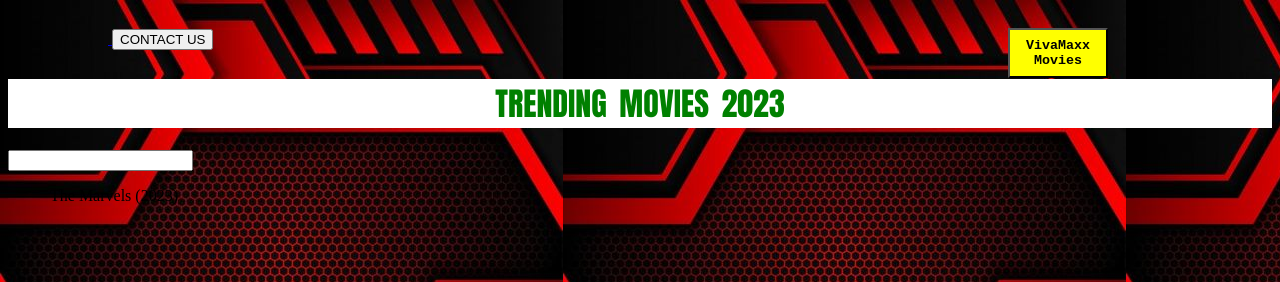
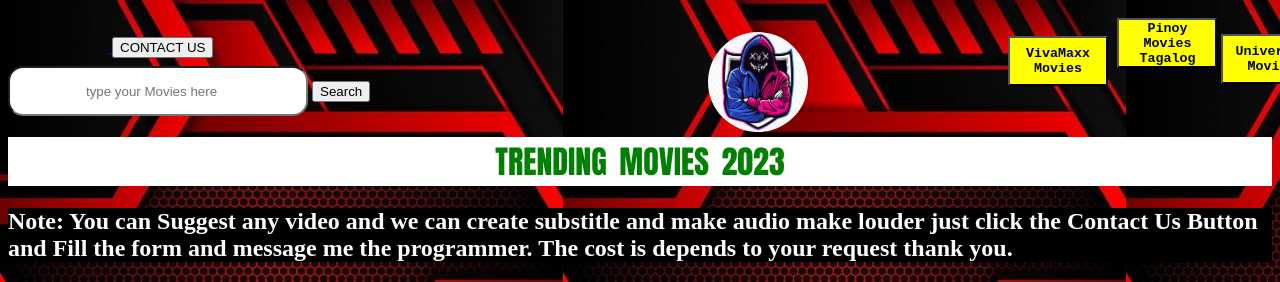
Before and after one commit to RedAshxx/Red-Ash-Website, a plain HTML site: page Videopage.html in a window 1280 px wide. Shown: the top 282 px of the page. Drawn offline with Linux system fonts and the light colour scheme.

Commit message:
Update Videopage.html

```diff
--- a/Videopage.html
+++ b/Videopage.html
@@ -14,11 +14,7 @@
 <link rel="stylesheet" href="Cssvd.css">
 <style>
 
-#searchInput {
-  width: 80%;
-  padding: 10px;
-  margin: 10px 0;
-}
+
 #fileList {
   list-style-type: none;
   padding: 0;
@@ -36,6 +32,23 @@
 <button id="CONTACT US">    CONTACT US</button>
 </a>
 
+
+<button style=" box-sizing: border-box;  display:inline-block; position: relative; top:10px;  left: 900px;; background-color:yellow; justify-content:end; box-shadow:white;  text-align: center; width: 100px; height: 50px; font-family: 'Courier New', Courier, monospace;">  <b>Pinoy Movies Tagalog</b>  </button>
+
+
+
+<button style=" box-sizing: border-box;  display:inline-block; position: relative; top:18px;  left: 900px;; background-color:yellow; justify-content:end; box-shadow:white;  text-align: center; width: 100px; height: 50px; font-family: 'Courier New', Courier, monospace;">  <b>Universal  Movies</b>  </button>
+
+<button style=" box-sizing: border-box;  display:inline-block; position: relative; top:18px;  left: 900px;; background-color:yellow; justify-content:end; box-shadow:white;  text-align: center; width: 100px; height: 50px; font-family: 'Courier New', Courier, monospace;">  <b>Anime  Movies</b>  </button>
+
+
+
+
+<form>
+<input style="  border-radius: 15px;   text-align: center;      box-sizing: border-box; margin: 0%  padding: 0%; width: 300px;    height: 50px;" type="search" placeholder="type your Movies here">
+
+<button>  Search </button>
+</form>
 </nav>
 </head>
 
@@ -46,17 +59,7 @@
 
 
 
-
-  <input type="text" id="input">
-  <ul>
-  <list id="input">
-  <option value="Videoline1">The Marvels (2023)</option>
-
-
-
-  </list>
-
-</ul>
+<h2 style=" background-color: black; color: white;"> Note: You can Suggest any video and we can create substitle and make audio make louder just click the Contact Us Button and Fill the form and message me the programmer. The cost is depends to your request thank you. </h2>
 
 
 <div id="Videoline1">
@@ -162,7 +165,7 @@
 
 
 
-
+<img  style="     box-shadow: 50px;    border-radius: 50%;    position: relative;  top: -250px;  left: 700px; "     src="logo.jpg"  height="100px;"     >
 
 
 
```
